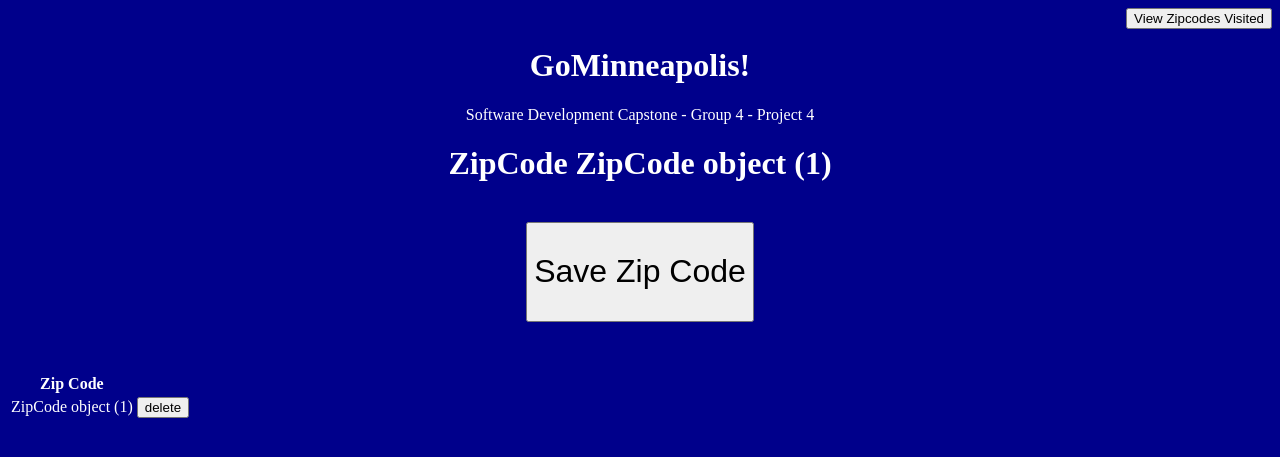
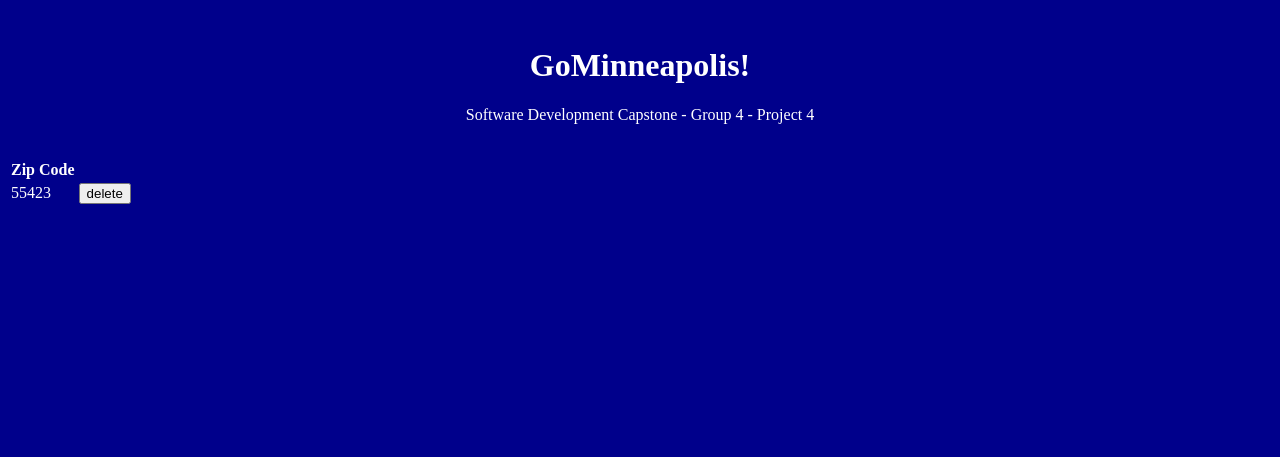
Before and after one commit to travelingspace/sdcGroup4_proj4, a Django app: template GoMinneapolis/home/templates/viewZipcodes.html in a window 1280 px wide. Shown: the top 457 px of the page. Run offline with Django 3.2, Linux system fonts and the light colour scheme; the template is opened without the code that fills it: values that come from a table or form of the project are taken from there, others are empty; data comes from the database, SQL or seed files in the repository; both versions use the stored data as it was after the commit; parts of the project's set-up code (start-up, migrations or seed data) failed here and were passed over.

Commit message:
registered zipcode model, created view

```diff
--- a/GoMinneapolis/home/admin.py
+++ b/GoMinneapolis/home/admin.py
@@ -1,5 +1,7 @@
 from django.contrib import admin
 from .models import LiquorSales
+from .models import ZipCode
 
 # Register your models here.
 admin.site.register(LiquorSales)
+admin.site.register(ZipCode)
--- a/GoMinneapolis/home/models.py
+++ b/GoMinneapolis/home/models.py
@@ -86,6 +86,3 @@ class yelpRestaurants(models.Model):
 class ZipCode(models.Model):
 
     zipcode = models.CharField(max_length=20)
-
-    def save(self, zipcode):
-        zipcode.Create(zipcode)
--- a/GoMinneapolis/home/templates/home.html
+++ b/GoMinneapolis/home/templates/home.html
@@ -9,7 +9,7 @@ body{
 <script src="https://code.jquery.com/jquery-3.4.1.min.js" integrity="sha256-CSXorXvZcTkaix6Yvo6HppcZGetbYMGWSFlBw8HfCJo=" crossorigin="anonymous"></script>
 
 <body>
-    <button style="float:right">View Zipcodes Visited</button>
+
     <br>
     <h1>GoMinneapolis!</h1>
 <p>Software Development Capstone - Group 4 - Project 4</p>
--- a/GoMinneapolis/home/templates/viewZipcodes.html
+++ b/GoMinneapolis/home/templates/viewZipcodes.html
@@ -9,14 +9,12 @@ body{
 <script src="https://code.jquery.com/jquery-3.4.1.min.js" integrity="sha256-CSXorXvZcTkaix6Yvo6HppcZGetbYMGWSFlBw8HfCJo=" crossorigin="anonymous"></script>
 
 <body>
-    <button style="float:right">View Zipcodes Visited</button>
+
     <br>
     <h1>GoMinneapolis!</h1>
 <p>Software Development Capstone - Group 4 - Project 4</p>
 
-<h1>ZipCode {{ zip_code }}</h1>
-<br />
-<button style="height:100px; font-size:2em; margin-bottom:50px;">Save Zip Code</button>
+
 <br />
 
 <table>
@@ -26,10 +24,10 @@ body{
     </thead>
     <tbody>
 
-        {% for item in zipCodes %}
+        {% for item in all_zips %}
             <tr>
                 <td>
-                    {{item}}
+                    {{item.zipcode}}
                 </td>
                 <td>
                     <button>delete</button>
--- a/GoMinneapolis/home/urls.py
+++ b/GoMinneapolis/home/urls.py
@@ -5,6 +5,6 @@ from django.conf.urls import url
 urlpatterns = [
     path('', views.home, name='home'),
     path('main/<int:zip_code>', views.main, name='main'),
-    path('getZip/$', views.getZipFromLatLong, name='getZip')
-    path('cachedZips/', views.)
+    path('getZip/$', views.getZipFromLatLong, name='getZip'),
+    path('cachedZips/', views.getAllZips, name='cachedZips')
 ]
--- a/GoMinneapolis/home/views.py
+++ b/GoMinneapolis/home/views.py
@@ -30,4 +30,6 @@ def getZipFromLatLong(request):
     return JsonResponse(zipcode)
 
 def getAllZips(request):
-    zp = ZipCode.
+
+    all_zips = ZipCode.objects.all()
+    return render(request, 'viewZipcodes.html', {"all_zips": all_zips})
```
Also changed, not shown: GoMinneapolis/home/templates/main.html (+6 -1 lines), GoMinneapolis/db.sqlite3.
